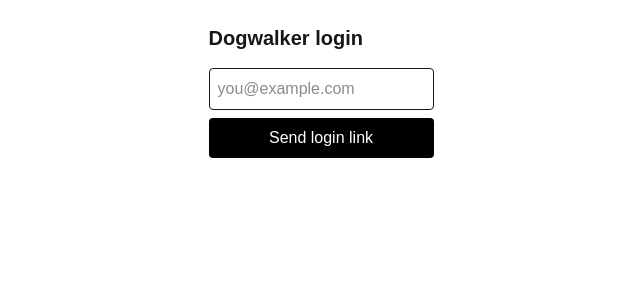
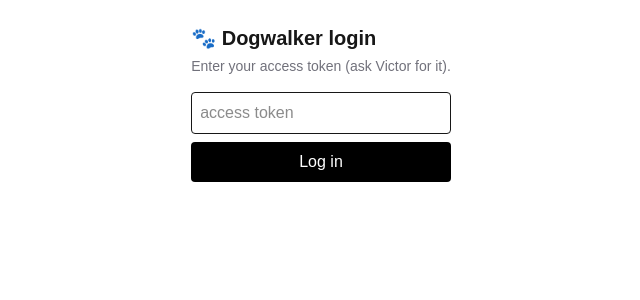
Before and after one commit to cyber-goth/dogwalker, a Next.js app: page /login in a window 1280 px wide. Shown: the top 300 px of the page, without its empty margins (319-959 px from the left). Built offline with nearby package versions, Linux system fonts and the light colour scheme.

Commit message:
feat: replace magic-link auth with shared token login

```diff
--- a/app/actions.ts
+++ b/app/actions.ts
@@ -1,21 +1,55 @@
 "use server";
+import { cookies } from "next/headers";
+import { redirect } from "next/navigation";
 import { revalidatePath } from "next/cache";
-import { supabaseServer } from "@/lib/supabase/server";
+import { COOKIE, signRole, verifySignedRole, type Role } from "@/lib/auth";
+import { supabaseAdmin } from "@/lib/supabase/server";
 import { todayInJerusalem } from "@/lib/dates";
 
+function env(name: string): string {
+  const v = process.env[name];
+  if (!v) throw new Error(`auth not configured (missing ${name})`);
+  return v;
+}
+
+async function role(): Promise<Role | null> {
+  const store = await cookies();
+  return verifySignedRole(store.get(COOKIE)?.value, process.env.SESSION_SECRET ?? "");
+}
+
+export async function loginAction(formData: FormData) {
+  const token = String(formData.get("token") ?? "").trim();
+  let role: Role | null = null;
+  if (token && token === env("OWNER_TOKEN")) role = "owner";
+  else if (token && token === env("WALKER_TOKEN")) role = "walker";
+  if (!role) redirect("/login?error=wrong+token%2C+try+again");
+  const store = await cookies();
+  store.set(COOKIE, await signRole(role, env("SESSION_SECRET")), {
+    httpOnly: true,
+    sameSite: "lax",
+    path: "/",
+    maxAge: 31536000,
+    secure: process.env.NODE_ENV === "production",
+  });
+  redirect("/");
+}
+
+export async function logoutAction() {
+  (await cookies()).delete(COOKIE);
+  redirect("/login");
+}
+
 export async function checkInToday() {
-  const sb = await supabaseServer();
-  const today = todayInJerusalem();
-  const { error } = await sb.from("visits").insert({ visit_date: today });
+  if (!(await role())) throw new Error("not logged in");
+  const sb = supabaseAdmin();
+  const { error } = await sb.from("visits").insert({ visit_date: todayInJerusalem() });
   if (error && error.code !== "23505") throw new Error(error.message);
   revalidatePath("/");
 }
 
 export async function toggleDate(date: string, present: boolean) {
-  const sb = await supabaseServer();
-  const { data } = await sb.auth.getUser();
-  if (data.user?.email !== process.env.OWNER_EMAIL)
-    throw new Error("owner only");
+  if ((await role()) !== "owner") throw new Error("owner only");
+  const sb = supabaseAdmin();
   if (present) {
     const { error } = await sb.from("visits").delete().eq("visit_date", date);
     if (error) throw new Error(error.message);
--- a/app/auth/callback/route.ts
+++ /dev/null
@@ -1,54 +0,0 @@
-import { NextResponse, type NextRequest } from "next/server";
-import { createServerClient } from "@supabase/ssr";
-
-// Handles PKCE magic-link callbacks:
-//   ?code=...  -> exchangeCodeForSession
-//   ?token_hash=...&type=... -> verifyOtp
-export async function GET(req: NextRequest) {
-  const url = new URL(req.url);
-  const code = url.searchParams.get("code");
-  const token_hash = url.searchParams.get("token_hash");
-  const type = url.searchParams.get("type");
-  const res = NextResponse.redirect(new URL("/", req.url));
-  const sb = createServerClient(
-    process.env.NEXT_PUBLIC_SUPABASE_URL!,
-    process.env.NEXT_PUBLIC_SUPABASE_ANON_KEY!,
-    {
-      auth: { flowType: "pkce" },
-      cookies: {
-        get: (n: string) => req.cookies.get(n)?.value,
-        set: (n: string, v: string, o: object) => {
-          res.cookies.set(n, v, o as never);
-        },
-        remove: (n: string, o: object) => {
-          res.cookies.set(n, "", o as never);
-        },
-      },
-    }
-  );
-  if (code) {
-    const { error } = await sb.auth.exchangeCodeForSession(code);
-    if (error) {
-      console.error("auth exchange failed:", error.message);
-      return NextResponse.redirect(
-        new URL(`/login?error=${encodeURIComponent(error.message)}`, req.url)
-      );
-    }
-  } else if (
-    token_hash &&
-    (type === "email" ||
-      type === "invite" ||
-      type === "magiclink" ||
-      type === "recovery" ||
-      type === "signup")
-  ) {
-    const { error } = await sb.auth.verifyOtp({ token_hash, type: type as "email" });
-    if (error) {
-      console.error("auth verify failed:", error.message);
-      return NextResponse.redirect(
-        new URL(`/login?error=${encodeURIComponent(error.message)}`, req.url)
-      );
-    }
-  }
-  return res;
-}
--- a/app/login/page.tsx
+++ b/app/login/page.tsx
@@ -1,8 +1,7 @@
 "use client";
 import { Suspense, useState } from "react";
 import { useSearchParams } from "next/navigation";
-import { supabaseBrowser } from "@/lib/supabase/client";
-import HashSession from "@/components/HashSession";
+import { loginAction } from "@/app/actions";
 
 export default function Login() {
   return (
@@ -13,46 +12,28 @@ export default function Login() {
 }
 
 function LoginForm() {
-  const [email, setEmail] = useState("");
-  const [sent, setSent] = useState(false);
+  const [token, setToken] = useState("");
   const error = useSearchParams().get("error");
   return (
     <main className="mx-auto max-w-sm p-6">
-      <HashSession />
-      <h1 className="text-xl font-bold">Dogwalker login</h1>
-      {error && (
-        <p className="mt-2 text-sm text-red-600">Login failed: {error}</p>
-      )}
-      {sent ? (
-        <p>Check your email for the login link.</p>
-      ) : (
-        <form
-          onSubmit={async (e) => {
-            e.preventDefault();
-            const sb = supabaseBrowser();
-            await sb.auth.signInWithOtp({
-              email,
-              options: {
-                emailRedirectTo: `${window.location.origin}/auth/callback`,
-              },
-            });
-            setSent(true);
-          }}
-          className="mt-4 flex flex-col gap-2"
-        >
-          <input
-            type="email"
-            required
-            value={email}
-            onChange={(e) => setEmail(e.target.value)}
-            placeholder="you@example.com"
-            className="border p-2 rounded"
-          />
-          <button className="bg-black text-white p-2 rounded">
-            Send login link
-          </button>
-        </form>
-      )}
+      <h1 className="text-xl font-bold">🐾 Dogwalker login</h1>
+      <p className="mt-1 text-sm text-zinc-500">
+        Enter your access token (ask Victor for it).
+      </p>
+      {error && <p className="mt-2 text-sm text-red-600">{error}</p>}
+      <form action={loginAction} className="mt-4 flex flex-col gap-2">
+        <input
+          type="password"
+          name="token"
+          required
+          value={token}
+          onChange={(e) => setToken(e.target.value)}
+          placeholder="access token"
+          autoComplete="off"
+          className="border p-2 rounded"
+        />
+        <button className="bg-black text-white p-2 rounded">Log in</button>
+      </form>
     </main>
   );
 }
--- a/app/page.tsx
+++ b/app/page.tsx
@@ -1,5 +1,8 @@
 import Link from "next/link";
-import { supabaseServer } from "@/lib/supabase/server";
+import { cookies } from "next/headers";
+import { COOKIE, verifySignedRole } from "@/lib/auth";
+import { supabaseAdmin } from "@/lib/supabase/server";
+import { logoutAction } from "@/app/actions";
 import { todayInJerusalem, monthGrid, formatSummary } from "@/lib/dates";
 import Calendar from "@/components/Calendar";
 
@@ -21,13 +24,18 @@ export default async function Home({
   const lastDay = new Date(Date.UTC(year, month, 0)).getUTCDate();
   const to = `${year}-${String(month).padStart(2, "0")}-${String(lastDay).padStart(2, "0")}`;
 
-  const sb = await supabaseServer();
-  const [{ data: visits }, { data: userData }] = await Promise.all([
-    sb.from("visits").select("visit_date").gte("visit_date", from).lte("visit_date", to),
-    sb.auth.getUser(),
-  ]);
+  const sb = supabaseAdmin();
+  const { data: visits } = await sb
+    .from("visits")
+    .select("visit_date")
+    .gte("visit_date", from)
+    .lte("visit_date", to);
   const dates = (visits ?? []).map((v) => v.visit_date as string);
-  const isOwner = userData.user?.email === process.env.OWNER_EMAIL;
+  const role = await verifySignedRole(
+    (await cookies()).get(COOKIE)?.value,
+    process.env.SESSION_SECRET ?? ""
+  );
+  const isOwner = role === "owner";
 
   return (
     <main className="mx-auto max-w-sm p-4 pb-10">
@@ -55,6 +63,9 @@ export default async function Home({
         today={now}
         isOwner={isOwner}
       />
+      <form action={logoutAction} className="mt-6 text-center">
+        <button className="text-xs text-zinc-400 underline">Sign out</button>
+      </form>
     </main>
   );
 }
--- a/components/HashSession.tsx
+++ /dev/null
@@ -1,26 +0,0 @@
-"use client";
-import { useEffect } from "react";
-import { useRouter } from "next/navigation";
-import { supabaseBrowser } from "@/lib/supabase/client";
-
-// Catches implicit-flow tokens (dashboard invite links) that arrive as
-// #access_token=...&refresh_token=... — the server never sees the hash,
-// so this must run in the browser on the page the link lands on (/login).
-export default function HashSession() {
-  const router = useRouter();
-  useEffect(() => {
-    const hash = window.location.hash;
-    if (!hash.includes("access_token")) return;
-    const p = new URLSearchParams(hash.slice(1));
-    const access_token = p.get("access_token");
-    const refresh_token = p.get("refresh_token");
-    if (!access_token || !refresh_token) return;
-    supabaseBrowser()
-      .auth.setSession({ access_token, refresh_token })
-      .then(() => {
-        window.history.replaceState(null, "", window.location.pathname);
-        router.replace("/");
-      });
-  }, [router]);
-  return null;
-}
--- /dev/null
+++ b/lib/auth.ts
@@ -0,0 +1,51 @@
+// Simple shared-token auth for 2 people. No Supabase Auth.
+// Cookie holds "role.hexmac" where hmac = HMAC-SHA256(role, SESSION_SECRET).
+// Uses WebCrypto only so it runs in middleware, server actions, and tests.
+
+export type Role = "owner" | "walker";
+export const COOKIE = "dw_auth";
+
+const enc = new TextEncoder();
+
+function toHex(bytes: ArrayBuffer): string {
+  return Array.from(new Uint8Array(bytes))
+    .map((b) => b.toString(16).padStart(2, "0"))
+    .join("");
+}
+
+async function hmacHex(role: string, secret: string): Promise<string> {
+  const key = await crypto.subtle.importKey(
+    "raw",
+    enc.encode(secret),
+    { name: "HMAC", hash: "SHA-256" },
+    false,
+    ["sign"]
+  );
+  return toHex(await crypto.subtle.sign("HMAC", key, enc.encode(role)));
+}
+
+// Constant-time string compare (lengths must already match).
+function safeEqual(a: string, b: string): boolean {
+  if (a.length !== b.length) return false;
+  let diff = 0;
+  for (let i = 0; i < a.length; i++) diff |= a.charCodeAt(i) ^ b.charCodeAt(i);
+  return diff === 0;
+}
+
+export async function signRole(role: Role, secret: string): Promise<string> {
+  return `${role}.${await hmacHex(role, secret)}`;
+}
+
+export async function verifySignedRole(
+  value: string | undefined,
+  secret: string
+): Promise<Role | null> {
+  if (!value) return null;
+  const dot = value.indexOf(".");
+  if (dot < 0) return null;
+  const role = value.slice(0, dot);
+  const sig = value.slice(dot + 1);
+  if ((role !== "owner" && role !== "walker") || !sig) return null;
+  const expected = await hmacHex(role, secret);
+  return safeEqual(sig, expected) ? role : null;
+}
--- a/lib/supabase/client.ts
+++ /dev/null
@@ -1,10 +0,0 @@
-"use client";
-import { createBrowserClient } from "@supabase/ssr";
-
-export function supabaseBrowser() {
-  return createBrowserClient(
-    process.env.NEXT_PUBLIC_SUPABASE_URL!,
-    process.env.NEXT_PUBLIC_SUPABASE_ANON_KEY!,
-    { auth: { flowType: "pkce" } }
-  );
-}
--- a/lib/supabase/server.ts
+++ b/lib/supabase/server.ts
@@ -1,16 +1,11 @@
-import { cookies } from "next/headers";
-import { createServerClient } from "@supabase/ssr";
+import { createClient } from "@supabase/supabase-js";
 
-export async function supabaseServer() {
-  const store = await cookies();
-  return createServerClient(
-    process.env.NEXT_PUBLIC_SUPABASE_URL!,
-    process.env.NEXT_PUBLIC_SUPABASE_ANON_KEY!,
-    {
-      auth: { flowType: "pkce" },
-      cookies: {
-        get: (n: string) => store.get(n)?.value,
-      },
-    }
+// Server-only admin client (service-role key bypasses RLS).
+// Never import this from a client component. Role checks live in app/actions.ts.
+export function supabaseAdmin() {
+  return createClient(
+    process.env.SUPABASE_URL!,
+    process.env.SUPABASE_SERVICE_ROLE_KEY!,
+    { auth: { persistSession: false, autoRefreshToken: false } }
   );
 }
--- a/package.json
+++ b/package.json
@@ -10,7 +10,6 @@
     "test": "vitest run"
   },
   "dependencies": {
-    "@supabase/ssr": "^0.12.7",
     "@supabase/supabase-js": "^2.117.2",
     "next": "16.3.8",
     "react": "19.2.8",
```
Also changed, not shown: middleware.ts (+7 -22 lines), 3 other files (tests, documents, lock files or other folders).
